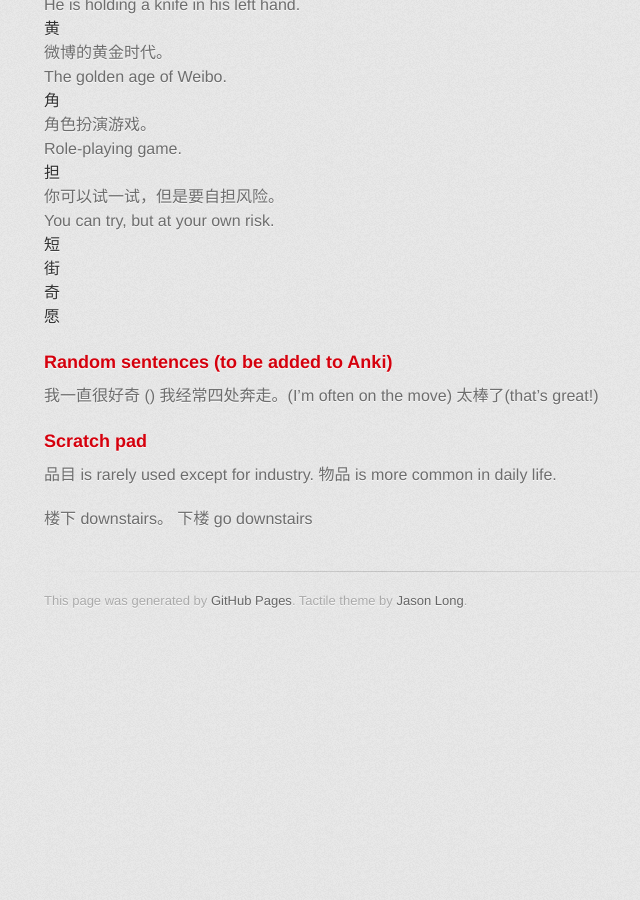
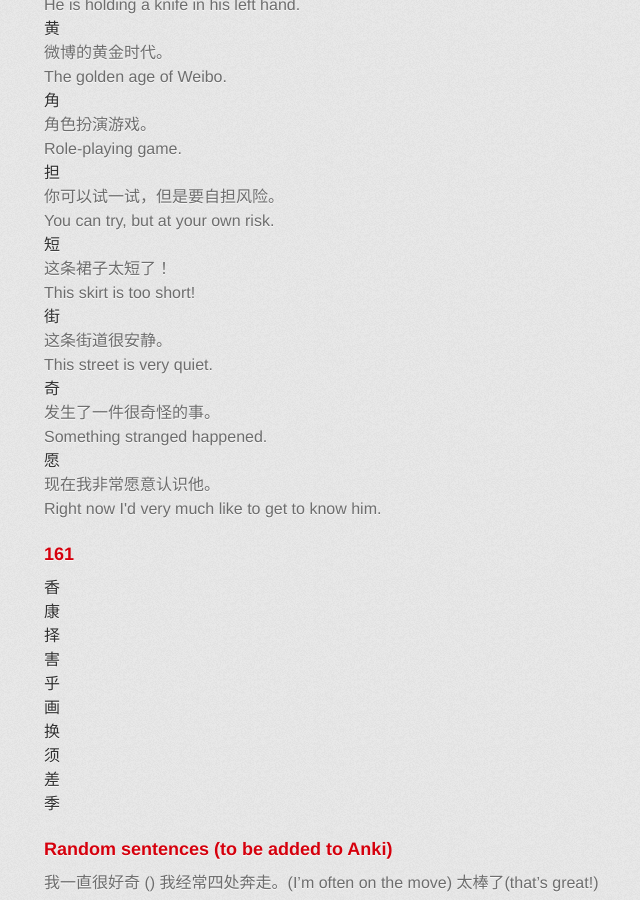
Before and after one commit to axiomiety/axiomiety.github.io, a Jekyll site: the page built from llog/mandarin.markdown, in a window 1280 px wide and 900 px high, scrolled down 11049 px. Shown: the whole window, without its empty margins (286-926 px from the left). Built offline with Jekyll 4.4.1, drawn with Linux system fonts in a browser that asks for light colours; nearby versions of some CDN libraries; some web fonts are replaced; before the commit the page ends 11689 px from its top, so only the background shows below that.

Commit message:
mandarin

```diff
--- a/llog/mandarin.markdown
+++ b/llog/mandarin.markdown
@@ -547,19 +547,53 @@ Character|Sentence|Translation
   <dd>你可以试一试，但是要自担风险。</dd>
   <dd>You can try, but at your own risk.</dd>
   <dt>短</dt>
+  <dd>这条裙子太短了！</dd>
+  <dd>This skirt is too short!</dd>
+  <dt>街</dt>
+  <dd>这条街道很安静。</dd>
+  <dd>This street is very quiet.</dd>
+  <dt>奇</dt>
+  <dd>发生了一件很奇怪的事。</dd>
+  <dd>Something stranged happened.</dd>
+  <dt>愿</dt>
+  <dd>现在我非常愿意认识他。</dd>
+  <dd>Right now I'd very much like to get to know him.</dd>
+</dl>
+
+### 161
+
+<dl>
+  <dt>香</dt>
   <dd></dd>
   <dd></dd>
-  <dt>街</dt>
+  <dt>康</dt>
   <dd></dd>
   <dd></dd>
-  <dt>奇</dt>
+  <dt>择</dt>
   <dd></dd>
   <dd></dd>
-  <dt>愿</dt>
+  <dt>害</dt>
+  <dd></dd>
+  <dd></dd>
+  <dt>乎</dt>
+  <dd></dd>
+  <dd></dd>
+  <dt>画</dt>
+  <dd></dd>
+  <dd></dd>
+  <dt>换</dt>
+  <dd></dd>
+  <dd></dd>
+  <dt>须</dt>
+  <dd></dd>
+  <dd></dd>
+  <dt>差</dt>
+  <dd></dd>
+  <dd></dd>
+  <dt>季</dt>
   <dd></dd>
   <dd></dd>
 </dl>
-
 <!--
 <dl>
   <dt></dt>
```
